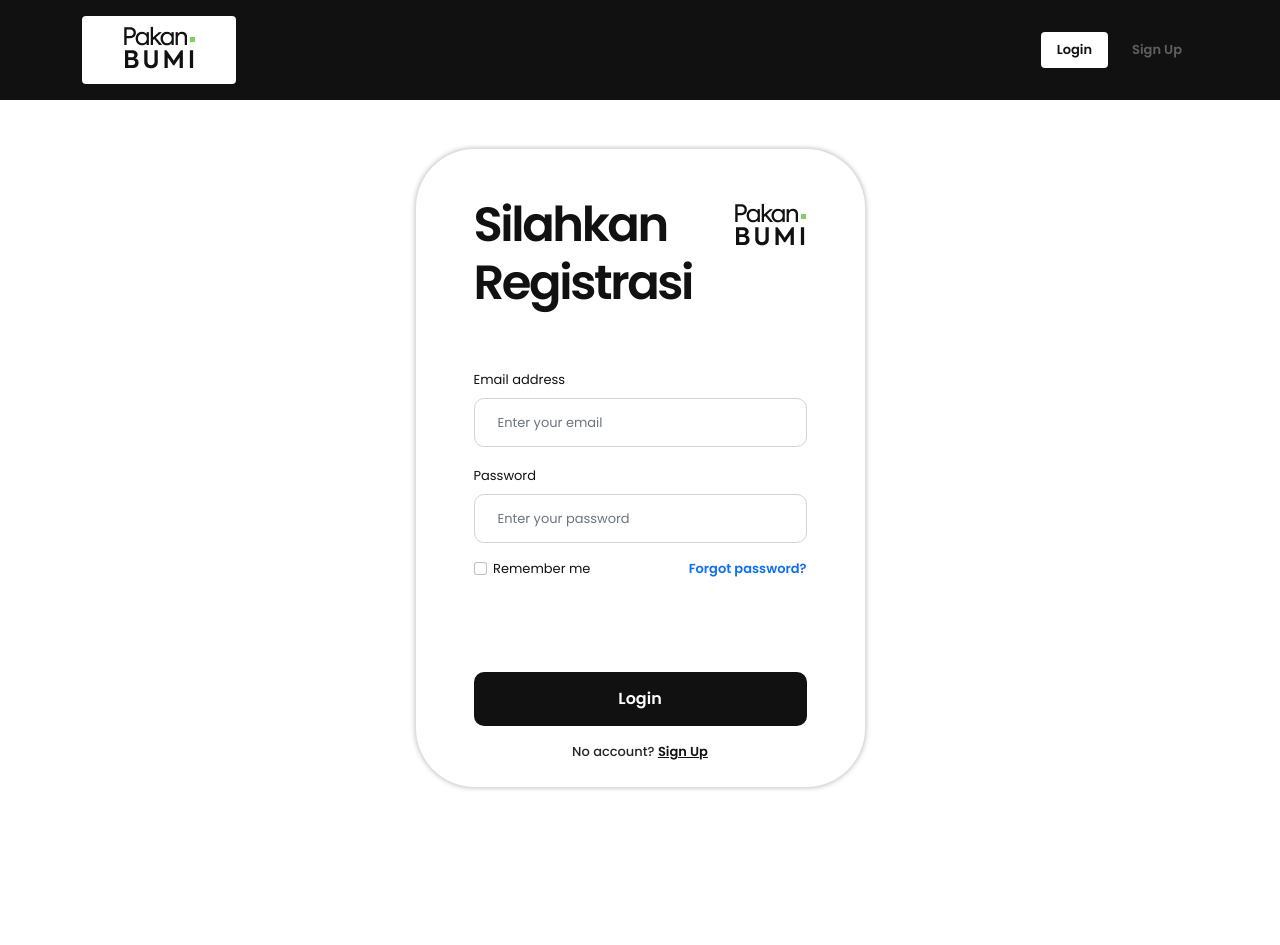
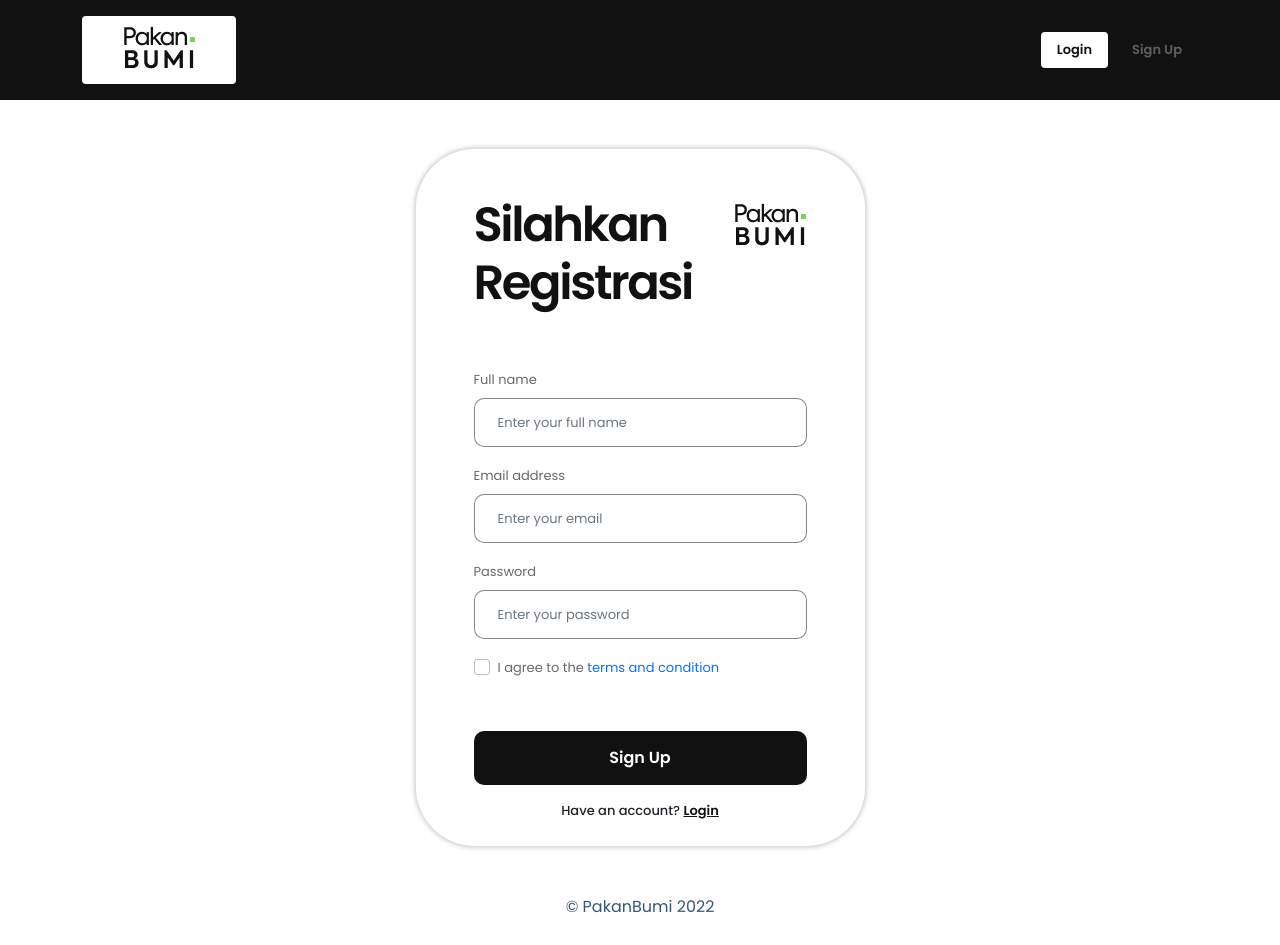
Before and after one commit to defamf/Capstone-Project, a React (Create React App) app: page / in a window 1280 px wide. Shown: the top 945 px of the page. Before the commit the page ends 836 px from the top, so only its background shows below. Built offline with nearby package versions, Linux system fonts and the light colour scheme.

Commit message:
Add signup page and update login page

```diff
--- a/src/App.css
+++ b/src/App.css
@@ -54,14 +54,19 @@ body {
   letter-spacing: -0.05em;
 }
 
-.text-email, .text-password, .input-email, .input-password, .text-remember, .text-no-account {
+.text-email, .text-password, .input-email, .input-password, .text-remember, .text-no-account, .text-name, .input-name {
   font-size: 13px;
-  color: var(--primary-black);
+  color: #696969;
 }
 
-.input-email, .input-password {
+.input-email, .input-password, .input-name {
   padding: 14px 23px;
   border-radius: 10px;
+  border: 1px solid rgba(17, 17, 17, 0.5);
+}
+
+.text-remember > span {
+  color: #1F83F9;
 }
 
 .text-forgot {
@@ -72,7 +77,7 @@ body {
 }
 
 .btn-login-block {
-  margin-top: 87px;
+  margin-top: 50px;
   font-size: 16px;
   font-weight: 600;
   line-height: 24px;
--- a/src/components/Signup.js
+++ b/src/components/Signup.js
@@ -62,33 +62,31 @@ const Signup = () => {
                                         </div>
 
                                         <div class="mb-3">
-                                            <Form.Label class="text-email form-label" for="email">Email address</Form.Label>
+                                            <Form.Label className="text-name form-label" for="name">Full name</Form.Label>
+                                            <Form.Control type="text" id="name" className="input-name form-control form-control-lg" placeholder="Enter your full name" />
+                                        </div>
+                                        <div class="mb-3">
+                                            <Form.Label className="text-email form-label" for="email">Email address</Form.Label>
                                             <Form.Control type="email" id="email" className="input-email form-control form-control-lg" placeholder="Enter your email" />
                                         </div>
                                         <div class="mb-3">
-                                            <Form.Label class="text-password form-label" for="password">Password</Form.Label>
+                                            <Form.Label className="text-password form-label" for="password">Password</Form.Label>
                                             <Form.Control type="password" id="password" className="input-password form-control form-control-lg" placeholder="Enter your password" />
                                         </div>
 
-                                        <Row className='justify-content-between'>
-                                            <Col>
-                                                <Form.Group id="remember">
-                                                    <Form.Check type="checkbox" label="Remember me" for="remember" className='text-remember' />
-                                                </Form.Group>
-                                            </Col>
-                                            <Col>
-                                                <p class="text-forgot small text-end mb-0"><a href="#forgot" className='text-decoration-none'>Forgot password?</a></p>
-                                            </Col>
-                                        </Row>
+                                        <div class="form-check">
+                                            <input type="checkbox" className="form-check-input" id="agree" />
+                                            <label className="form-check-label text-remember" for="agree">I agree to the <a href='#terms' className='text-decoration-none'>terms and condition</a></label>
+                                        </div>
 
                                         <div className="d-grid gap-2 mb-3">
-                                            <Button href="#login" variant="link" size="lg" className='btn-login-block text-white text-decoration-none'>
-                                                Login
+                                            <Button href="#sign-up" variant="link" size="lg" className='btn-login-block text-white text-decoration-none'>
+                                                Sign Up
                                             </Button>
                                         </div>
 
                                         <div class="text-center">
-                                            <p className='text-no-account text-dark mb-0'>No account? <a href="#sign-up">Sign Up</a></p>
+                                            <p className='text-no-account text-dark mb-0'>Have an account? <a href="#login">Login</a></p>
                                         </div>
                                     </div>
                                 </Card.Body>
@@ -97,6 +95,17 @@ const Signup = () => {
                     </Row>
                 </Container>
             </main>
+
+            <footer>
+                <Container>
+                    <p className='footer-brand text-center mb-4'>&copy; PakanBumi 2022</p>
+                    <div class="footer-link d-flex flex-row mb-3 justify-content-center gap-4">
+                        <p><a href='#cookie' className='text-decoration-none'>Cookie Policy</a></p>
+                        <p><a href='#terms' className='text-decoration-none'>Terms Of Use</a></p>
+                        <p><a href='#privacy' className='text-decoration-none'>Privacy Policy</a></p>
+                    </div>
+                </Container>
+            </footer>
         </>
     )
 }
```
Also changed, not shown: src/components/Login.js (+4 -3 lines).
